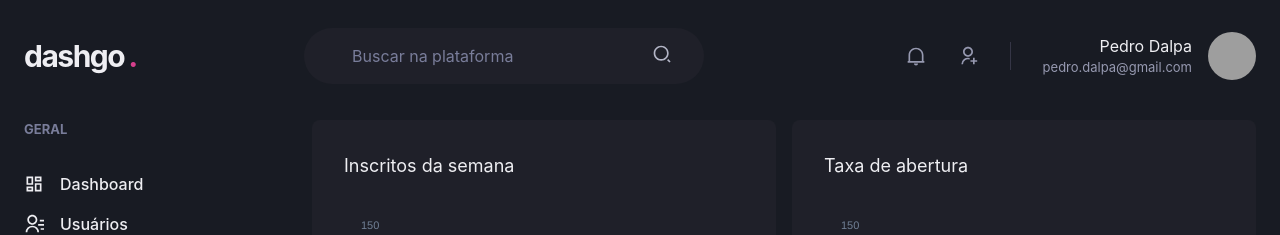
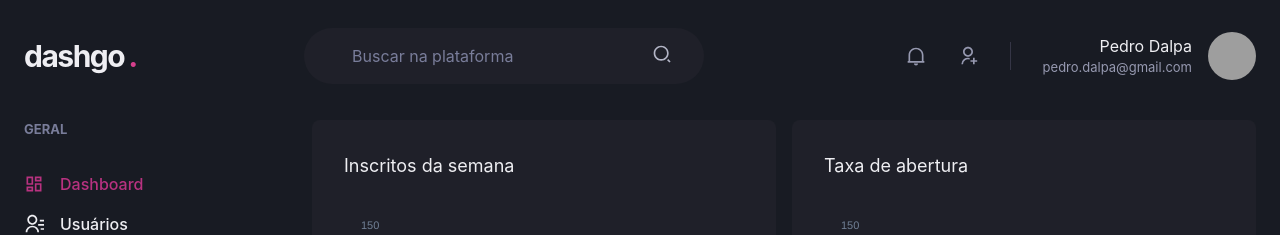
Before and after one commit to PedroDalpa/Ignite-React-DashGo, a Next.js app: page /dashboard in a window 1280 px wide. Shown: the top 235 px of the page. Built offline with nearby package versions, Linux system fonts and the light colour scheme; grey boxes are pictures that could not be loaded.

Commit message:
alter color actived link in sidebar

```diff
--- /dev/null
+++ b/src/components/ActiveLink.tsx
@@ -0,0 +1,37 @@
+import Link, { LinkProps } from 'next/link';
+import { useRouter } from 'next/router';
+import { cloneElement, ReactElement } from 'react';
+
+interface ActiveLinkProps extends LinkProps {
+  children: ReactElement;
+  shouldMatchExactHref?: boolean;
+}
+
+export function ActiveLink({
+  children,
+  shouldMatchExactHref = false,
+  ...rest
+}: ActiveLinkProps) {
+  const { asPath } = useRouter();
+
+  let isActive = false;
+
+  if (shouldMatchExactHref && (asPath === rest.href || asPath === rest.as)) {
+    isActive = true
+  }
+
+  if (!shouldMatchExactHref &&
+    (asPath.startsWith(String(rest.href)) ||
+      asPath.startsWith(String(rest.as)))) {
+    isActive = true
+  }
+
+  return (
+    <Link {...rest}>
+      {cloneElement(children, {
+        color: isActive ? 'pink.600' : 'gray.50'
+      })}
+    </Link>
+  )
+
+}
--- a/src/components/Sidebar/NavLink.tsx
+++ b/src/components/Sidebar/NavLink.tsx
@@ -1,6 +1,6 @@
 import { Icon, Link as ChakraLink, LinkProps as ChakraLinkProps, Text } from '@chakra-ui/react';
-import Link from 'next/link';
 import { ElementType } from 'react';
+import { ActiveLink } from '../ActiveLink';
 
 interface NavLinkProps extends ChakraLinkProps {
   icon: ElementType;
@@ -9,11 +9,11 @@
 }
 export function NavLink({ title, icon, href, ...rest }: NavLinkProps) {
   return (
-    <Link href={href}>
-      <ChakraLink display='flex' alignItems='center' {...rest}>
+    <ActiveLink href={href} passHref>
+      <ChakraLink display='flex' alignItems='center' {...rest} color='pink.600'>
         <Icon as={icon} fontSize='20' />
         <Text ml='4' fontWeight='medium' casing='capitalize'>{title}</Text>
       </ChakraLink>
-    </Link>
+    </ActiveLink>
   )
 }
```
